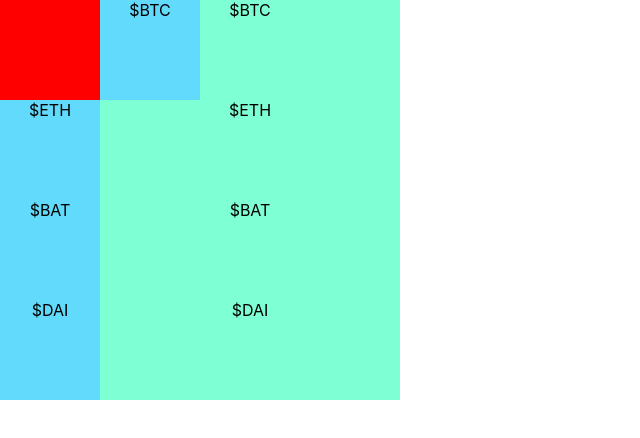
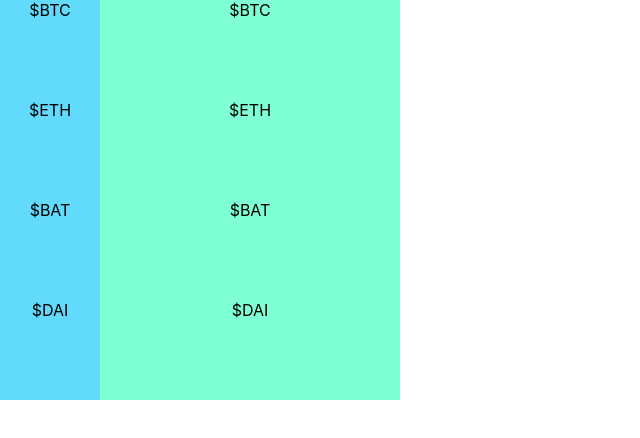
Before and after one commit to ludchieng/IMAC-CryptoStonks, a React (Create React App) app: page / in a window 1280 px wide. Shown: the top 438 px of the page, without its empty margins (0-640 px from the left). Built offline with nearby package versions, Linux system fonts and the light colour scheme.

Commit message:
animation begining

```diff
--- a/src/App.css
+++ b/src/App.css
@@ -46,7 +46,7 @@
 
 #LeftSideBarCryptoSelector{
   width: 100px;
-
+  z-index: 10;
 }
 
 .LeftSideBarCrypto{
@@ -54,11 +54,11 @@
   width: 100px;
   background-color: #61dafb;
   text-align: center;
+  z-index: 10;
 }
 
 #LeftSideBarCryptoCharts{
   width: 300px;
-  background-color: aquamarine;
 }
 
 .LeftSideBarCryptoChart{
@@ -66,9 +66,21 @@
   height: 100px;
   background-color: aquamarine;
   text-align: center;
+  z-index: 1;
 }
 
 .active{
-  position: relative;
-  left: 100px;
+  animation-name: LeftSideBarCryptoChartApparition;
+  animation-duration: 2s;
 }
+
+@keyframes LeftSideBarCryptoChartApparition{
+  from{
+    position: relative;
+    left: -400px
+  }
+  to{
+    position: relative;
+    left: 0px;
+  }
+}
--- a/src/App.js
+++ b/src/App.js
@@ -1,19 +1,25 @@
 import './App.css';
 
 function App() {
+
+  const handleLeftSideBarClick = (e, name) => {
+    let temp = document.getElementById(name);
+    console.log(temp);
+  }
+
   return (
     <div id="LeftSideBar">
       <div id="LeftSideBarCryptoSelector">
-        <div className="LeftSideBarCrypto active">$BTC</div>
+        <div className="LeftSideBarCrypto" onClick = {(event) => handleLeftSideBarClick(event,"$BTC")} >$BTC</div>
         <div className="LeftSideBarCrypto">$ETH</div>
         <div className="LeftSideBarCrypto">$BAT</div>
         <div className="LeftSideBarCrypto">$DAI</div>
       </div>
       <div id="LeftSideBarCryptoCharts">
-        <div className="LeftSideBarCryptoChart">$BTC</div>
-        <div className="LeftSideBarCryptoChart">$ETH</div>
-        <div className="LeftSideBarCryptoChart">$BAT</div>
-        <div className="LeftSideBarCryptoChart">$DAI</div>
+        <div id="$BTC" className="LeftSideBarCryptoChart active">$BTC</div>
+        <div id="$ETH" className="LeftSideBarCryptoChart">$ETH</div>
+        <div id="$BAT" className="LeftSideBarCryptoChart">$BAT</div>
+        <div id="$DAI" className="LeftSideBarCryptoChart">$DAI</div>
       </div>
     </div>
   );
```
